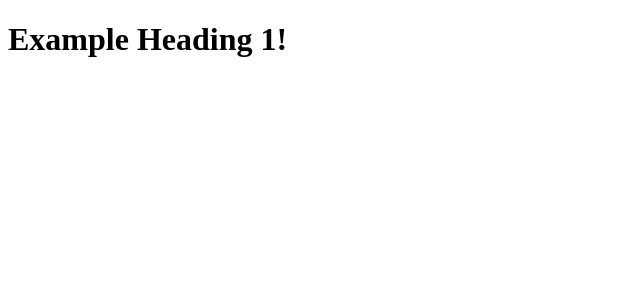
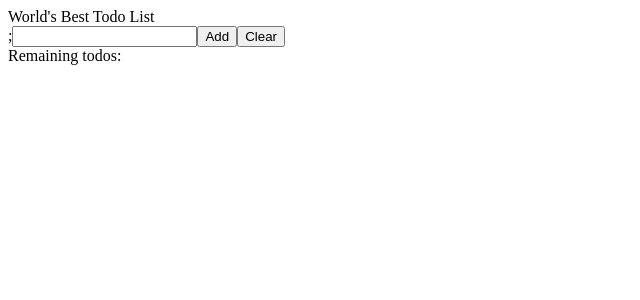
Before and after one commit to 44jovi/react-js, a React (Create React App) app in the folder example-project-basic/: page / in a window 1280 px wide. Shown: the top 300 px of the page, without its empty margins (0-640 px from the left). Built offline with nearby package versions, Linux system fonts and the light colour scheme.

Commit message:
feat(App; TodoList): update returned items in App. Add TodoList

```diff
--- a/example-project-basic/src/App.js
+++ b/example-project-basic/src/App.js
@@ -1,5 +1,15 @@
+import TodoList from "./TodoList";
+
 function App() {
-  return <h1>Example Heading 1!</h1>;
+  return (
+    <>
+      <TodoList />;
+      <input type="text" />
+      <button>Add</button>
+      <button>Clear</button>
+      <div>Remaining todos:</div>
+    </>
+  );
 }
 
 export default App;
--- /dev/null
+++ b/example-project-basic/src/TodoList.js
@@ -0,0 +1,5 @@
+import React from "react";
+
+export default function TodoList() {
+  return <div>World's Best Todo List</div>;
+}
```
